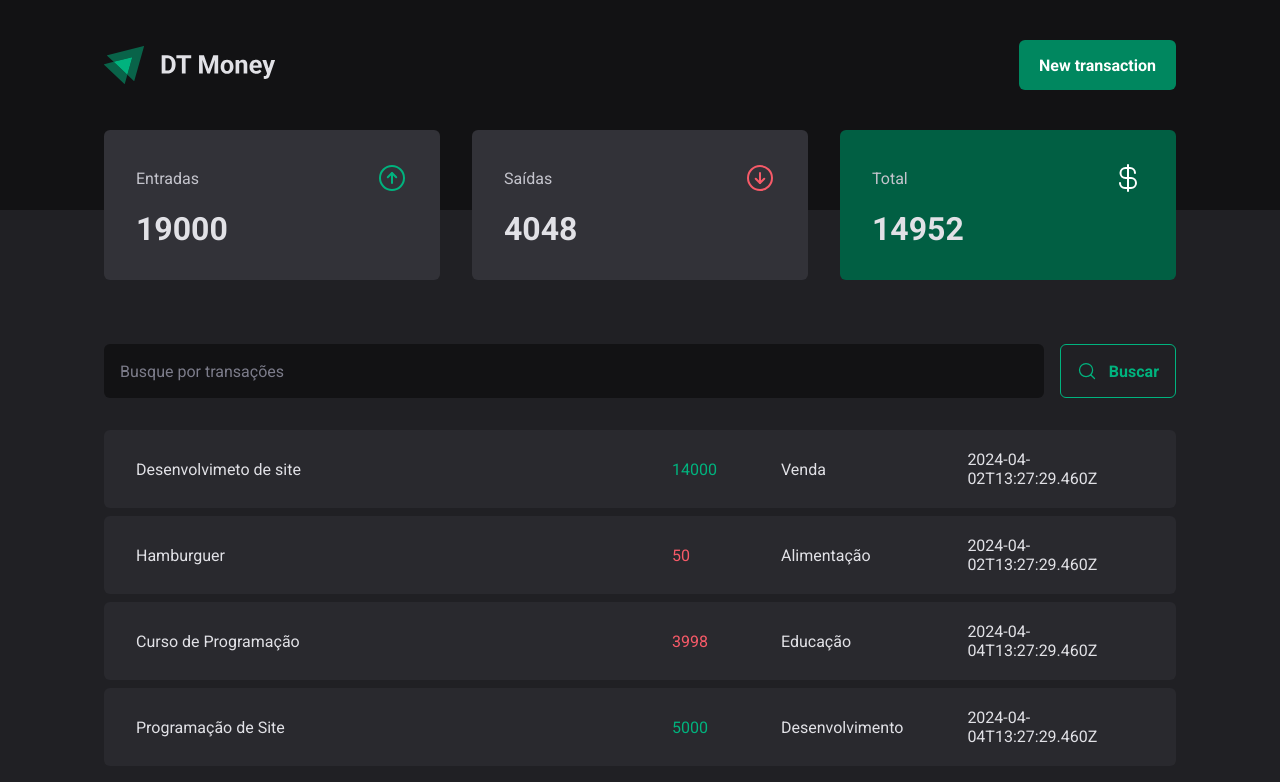
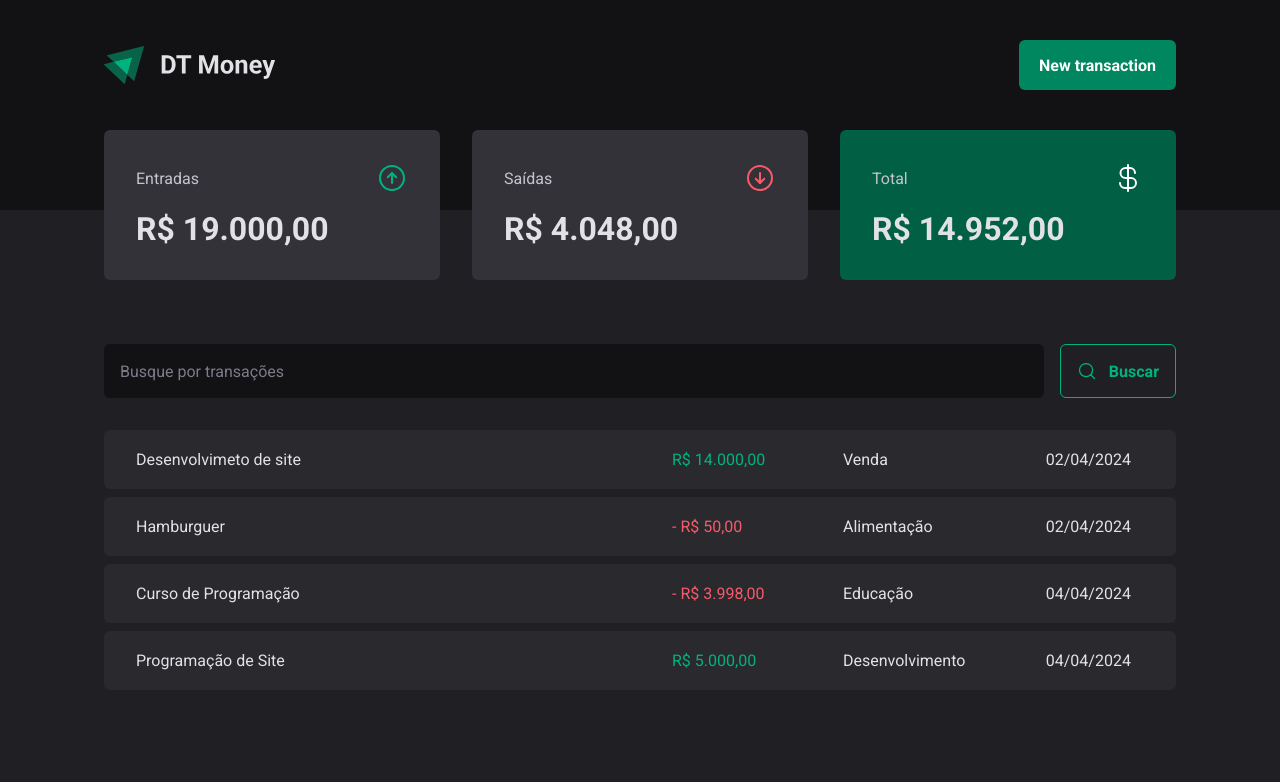
Before and after one commit to casbern/dt-money, a React (Vite) app: page / in a window 1280 px wide. Shown: the top 782 px of the page. Built offline with nearby package versions, Linux system fonts and the light colour scheme; data requests are answered from the project's data file.

Commit message:
added in a different folder a file to format the numbers and dates added a hook for useSummary

```diff
--- a/src/components/Summary/index.tsx
+++ b/src/components/Summary/index.tsx
@@ -1,32 +1,10 @@
-import { useContext } from "react"
 import { SummaryCard, SummaryContainer } from "./styles"
 import { ArrowCircleDown, ArrowCircleUp, CurrencyDollar } from  'phosphor-react'
-import { TransactionsContext } from "../../contexts/TransactionsContext"
+import { priceFormatter } from "../../utils/formatter"
+import { useSummary } from "../../hooks/useSummary"
 
 export function Summary() {
-
-  const { transactions } = useContext(TransactionsContext)
-  console.log(transactions)
-
-  const summary = transactions.reduce(
-     (acc, transaction) => {
-      if (transaction.type === 'income') {
-        acc.income += transaction.price
-        acc.total += transaction.price
-      } else {
-        acc.outcome += transaction.price
-        acc.total -= transaction.price
-
-      }
-
-      return acc
-     },
-     {
-      income: 0,
-      outcome: 0,
-      total: 0
-    }
-  )
+  const summary = useSummary()
 
   return (
     <SummaryContainer>
@@ -35,7 +13,7 @@
           <span>Entradas</span>
           <ArrowCircleUp size={32} color="#00b37e"/>
         </header>
-        <strong>{summary.income}</strong>
+        <strong>{priceFormatter.format(summary.income)}</strong>
       </SummaryCard>
 
       <SummaryCard>
@@ -43,7 +21,7 @@
           <span>Saídas</span>
           <ArrowCircleDown size={32} color="#f75a68"/>
         </header>
-        <strong>{summary.outcome}</strong>
+        <strong>{priceFormatter.format(summary.outcome)}</strong>
       </SummaryCard>
 
       <SummaryCard variant="green">
@@ -51,7 +29,7 @@
           <span>Total</span>
           <CurrencyDollar size={32} color="#fff"/>
         </header>
-        <strong>{summary.total}</strong>
+        <strong>{priceFormatter.format(summary.total)}</strong>
       </SummaryCard>
     </SummaryContainer>
   )
--- /dev/null
+++ b/src/hooks/useSummary.ts
@@ -0,0 +1,28 @@
+import { useContext } from "react"
+import { TransactionsContext } from "../contexts/TransactionsContext"
+
+export function useSummary() {
+  const { transactions } = useContext(TransactionsContext)
+
+  const summary = transactions.reduce(
+     (acc, transaction) => {
+      if (transaction.type === 'income') {
+        acc.income += transaction.price
+        acc.total += transaction.price
+      } else {
+        acc.outcome += transaction.price
+        acc.total -= transaction.price
+
+      }
+
+      return acc
+     },
+     {
+      income: 0,
+      outcome: 0,
+      total: 0
+    }
+  )
+
+  return summary
+}
--- a/src/pages/Transactions/index.tsx
+++ b/src/pages/Transactions/index.tsx
@@ -4,6 +4,7 @@
 import { SearchForm } from "./components/SearchForm";
 import { TransactionsContainer, TransactionsTable, PriceHighLight } from "./styles";
 import { TransactionsContext } from "../../contexts/TransactionsContext";
+import { dateFormatter, priceFormatter } from "../../utils/formatter";
 
 
 export function Transactions() {
@@ -26,11 +27,12 @@
                   <td width="50%">{transaction.description}</td>
                   <td>
                     <PriceHighLight variant={transaction.type}>
-                    {transaction.price}
+                      { transaction.type === 'outcome' && '- '}
+                      {priceFormatter.format(transaction.price)}
                     </PriceHighLight>
                   </td>
                   <td>{transaction.category}</td>
-                  <td>{transaction.createdAt}</td>
+                  <td>{dateFormatter.format(new Date(transaction.createdAt))}</td>
                 </tr>
               )
             })
--- /dev/null
+++ b/src/utils/formatter.ts
@@ -0,0 +1,6 @@
+export const dateFormatter = new Intl.DateTimeFormat('pt-BR')
+
+export const priceFormatter = new Intl.NumberFormat('pt-BR', {
+  style: 'currency',
+  currency: 'BRL'
+})
```
